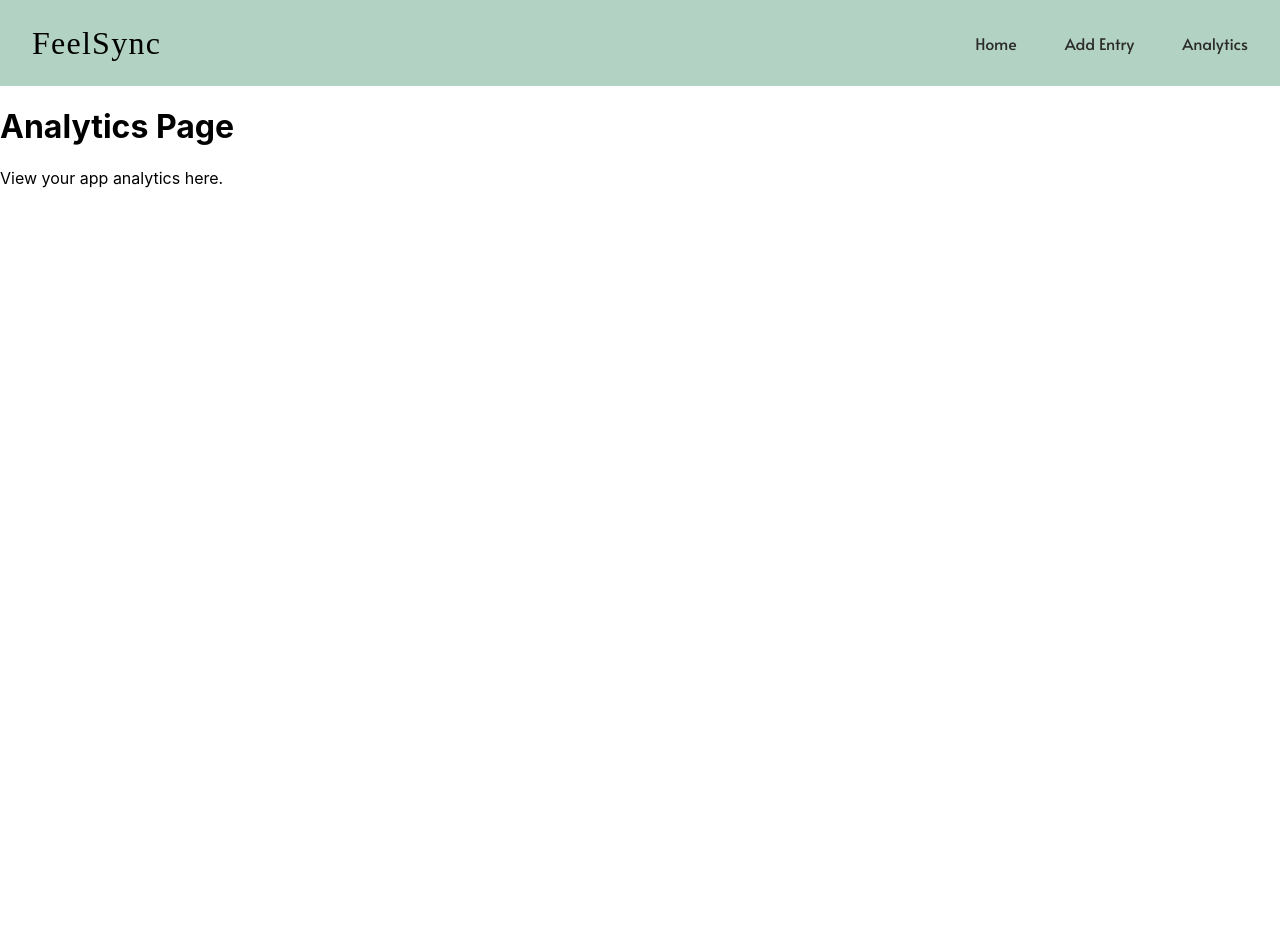
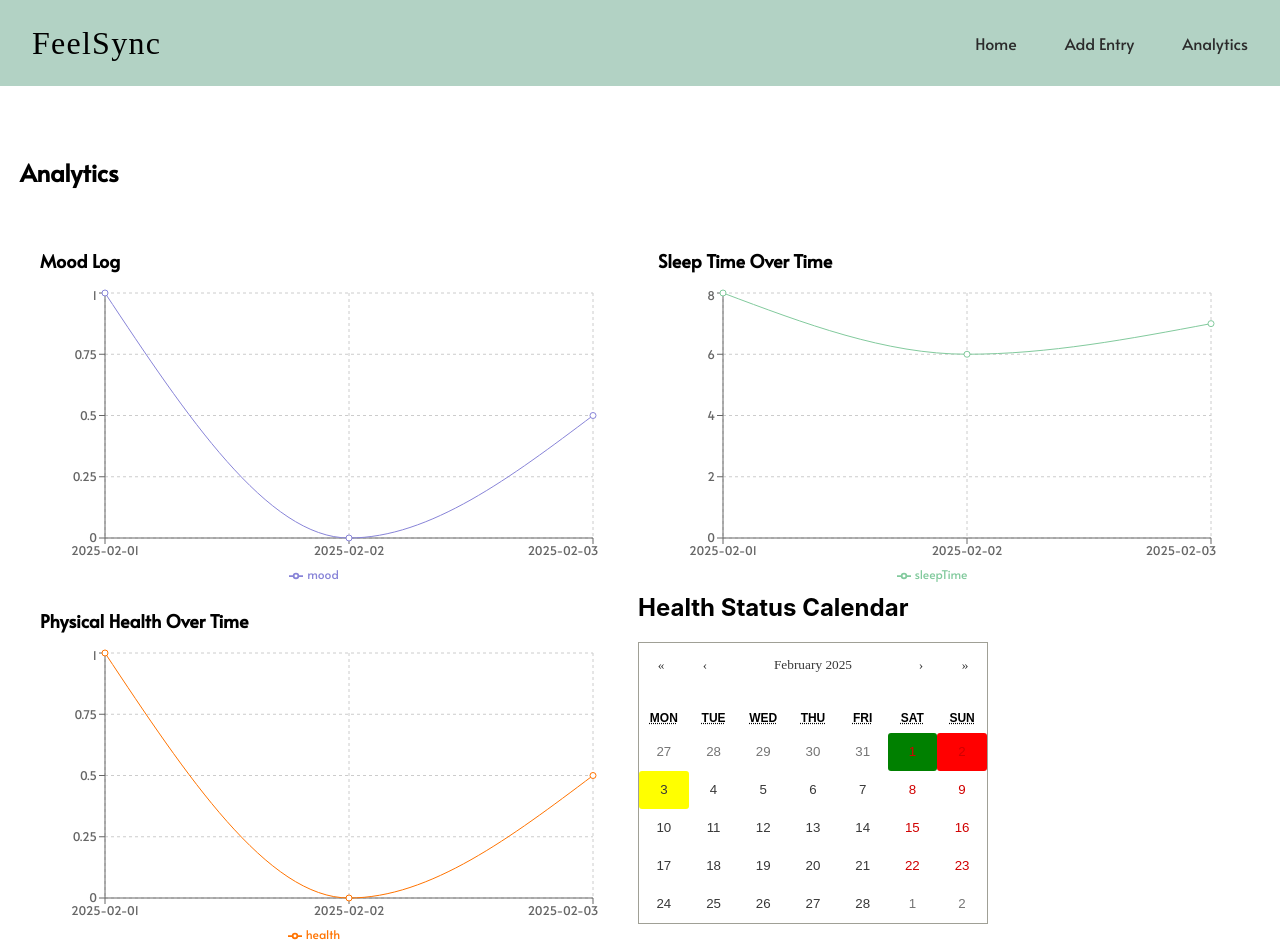
Before and after one commit to jessicalee2005/journal-app, a React (Create React App) app in the folder frontend/: page /analytics in a window 1280 px wide. Before the commit the page ends 800 px from the top, so only its background shows below. Built offline with nearby package versions, Linux system fonts and the light colour scheme; a web font is replaced by a local one.

Commit message:
analytics page added

```diff
--- a/frontend/package.json
+++ b/frontend/package.json
@@ -8,9 +8,11 @@
     "@testing-library/react": "^16.2.0",
     "@testing-library/user-event": "^13.5.0",
     "react": "^19.0.0",
+    "react-calendar": "^5.1.0",
     "react-dom": "^19.0.0",
     "react-router-dom": "^6.29.0",
     "react-scripts": "^5.0.1",
+    "recharts": "^2.15.1",
     "web-vitals": "^2.1.4"
   },
   "scripts": {
--- /dev/null
+++ b/frontend/src/pages/Analytics.css
@@ -0,0 +1,48 @@
+@import url("https://fonts.googleapis.com/css2?family=Alata&display=swap");
+
+.analytics-container {
+  padding: 20px;
+}
+
+.charts-wrapper {
+  display: flex;
+  flex-wrap: wrap;
+  gap: 20px;
+}
+
+.chart-container {
+  width: 45%;
+  height: 300px;
+  margin: 20px;
+  font-family: alata;
+  font-size: 12px;
+  font-weight: 100;
+}
+
+.calendar-container {
+  width: 45%;
+}
+
+.title {
+  font-size: 1.5rem;
+  margin-bottom: 1.5rem;
+  font-family: Alata;
+  margin-left: px;
+  margin-top: 50px;
+}
+
+.green {
+  background-color: green;
+}
+
+.red {
+  background-color: red;
+}
+
+.yellow {
+  background-color: yellow;
+}
+
+.gray {
+  background-color: white;
+}
--- a/frontend/src/pages/Analytics.js
+++ b/frontend/src/pages/Analytics.js
@@ -1,10 +1,130 @@
-function Analytics() {
+import React from "react";
+import {
+  LineChart,
+  Line,
+  XAxis,
+  YAxis,
+  CartesianGrid,
+  Tooltip,
+  Legend,
+  ResponsiveContainer,
+} from "recharts";
+import Calendar from "react-calendar";
+import "react-calendar/dist/Calendar.css";
+import "./Analytics.css";
+
+// Sample data
+const entryData = [
+  { time: "2025-02-01", mood: "high", sleepTime: 8, physicalHealth: "good" },
+  { time: "2025-02-02", mood: "low", sleepTime: 6, physicalHealth: "bad" },
+  { time: "2025-02-03", mood: "mid", sleepTime: 7, physicalHealth: "mid" },
+];
+
+const Analytics = () => {
+  const moodData = entryData.map((entry) => ({
+    time: entry.time,
+    mood: entry.mood === "high" ? 1 : entry.mood === "low" ? 0 : 0.5,
+  }));
+
+  const sleepData = entryData.map((entry) => ({
+    time: entry.time,
+    sleepTime: entry.sleepTime,
+  }));
+
+  const healthData = entryData.map((entry) => ({
+    time: entry.time,
+    health:
+      entry.physicalHealth === "good"
+        ? 1
+        : entry.physicalHealth === "bad"
+        ? 0
+        : 0.5,
+  }));
+
+  const calendarData = entryData.map((entry) => ({
+    date: entry.time,
+    healthStatus: entry.physicalHealth,
+  }));
+
+  const renderHealthClass = (date) => {
+    const formattedDate = date.toISOString().split("T")[0]; // Format to 'YYYY-MM-DD'
+
+    console.log("Checking date:", formattedDate); // Log the date being checked
+
+    // Find the corresponding entry in calendarData based on the formatted date
+    const entry = calendarData.find((entry) => entry.date === formattedDate);
+
+    if (entry) {
+      console.log("Found entry:", entry); // Log the found entry
+
+      if (entry.healthStatus === "good") return "green";
+      if (entry.healthStatus === "bad") return "red";
+      if (entry.healthStatus === "mid") return "yellow";
+    }
+
+    // Default fallback
+    return "gray";
+  };
+
   return (
-    <div>
-      <h1>Analytics Page</h1>
-      <p>View your app analytics here.</p>
+    <div className="analytics-container">
+      <h1 className="title">Analytics</h1>
+
+      {/* Wrapper div for the charts */}
+      <div className="charts-wrapper">
+        {/* Chart 1: Mood Over Time */}
+        <div className="chart-container">
+          <h2 className="chart-title">Mood Log</h2>
+          <ResponsiveContainer width="100%" height="100%">
+            <LineChart data={moodData}>
+              <CartesianGrid strokeDasharray="3 3" />
+              <XAxis dataKey="time" />
+              <YAxis />
+              <Tooltip />
+              <Legend />
+              <Line type="monotone" dataKey="mood" stroke="#8884d8" />
+            </LineChart>
+          </ResponsiveContainer>
+        </div>
+
+        {/* Chart 2: Sleep Time Over Time */}
+        <div className="chart-container">
+          <h2>Sleep Time Over Time</h2>
+          <ResponsiveContainer width="100%" height="100%">
+            <LineChart data={sleepData}>
+              <CartesianGrid strokeDasharray="3 3" />
+              <XAxis dataKey="time" />
+              <YAxis />
+              <Tooltip />
+              <Legend />
+              <Line type="monotone" dataKey="sleepTime" stroke="#82ca9d" />
+            </LineChart>
+          </ResponsiveContainer>
+        </div>
+
+        {/* Chart 3: Physical Health Over Time */}
+        <div className="chart-container">
+          <h2>Physical Health Over Time</h2>
+          <ResponsiveContainer width="100%" height="100%">
+            <LineChart data={healthData}>
+              <CartesianGrid strokeDasharray="3 3" />
+              <XAxis dataKey="time" />
+              <YAxis />
+              <Tooltip />
+              <Legend />
+              <Line type="monotone" dataKey="health" stroke="#ff7300" />
+            </LineChart>
+          </ResponsiveContainer>
+        </div>
+
+        {/* Chart 4: Health Status Calendar */}
+        <div className="calendar-container">
+          <h2>Health Status Calendar</h2>
+          <Calendar tileClassName={({ date }) => renderHealthClass(date)} />
+        </div>
+      </div>
     </div>
   );
-}
+};
 
 export default Analytics;
--- a/frontend/src/pages/Home.css
+++ b/frontend/src/pages/Home.css
@@ -128,7 +128,7 @@ button {
 
 button:hover {
   background-color: #c2c2c2;
-  box-shadow: 0 0 5px rgba(0, 0, 0, 0.2);
+  box-shadow: none;
 }
 
 .modal-button {
```
Also changed, not shown: 2 other files (tests, documents, lock files or other folders).
